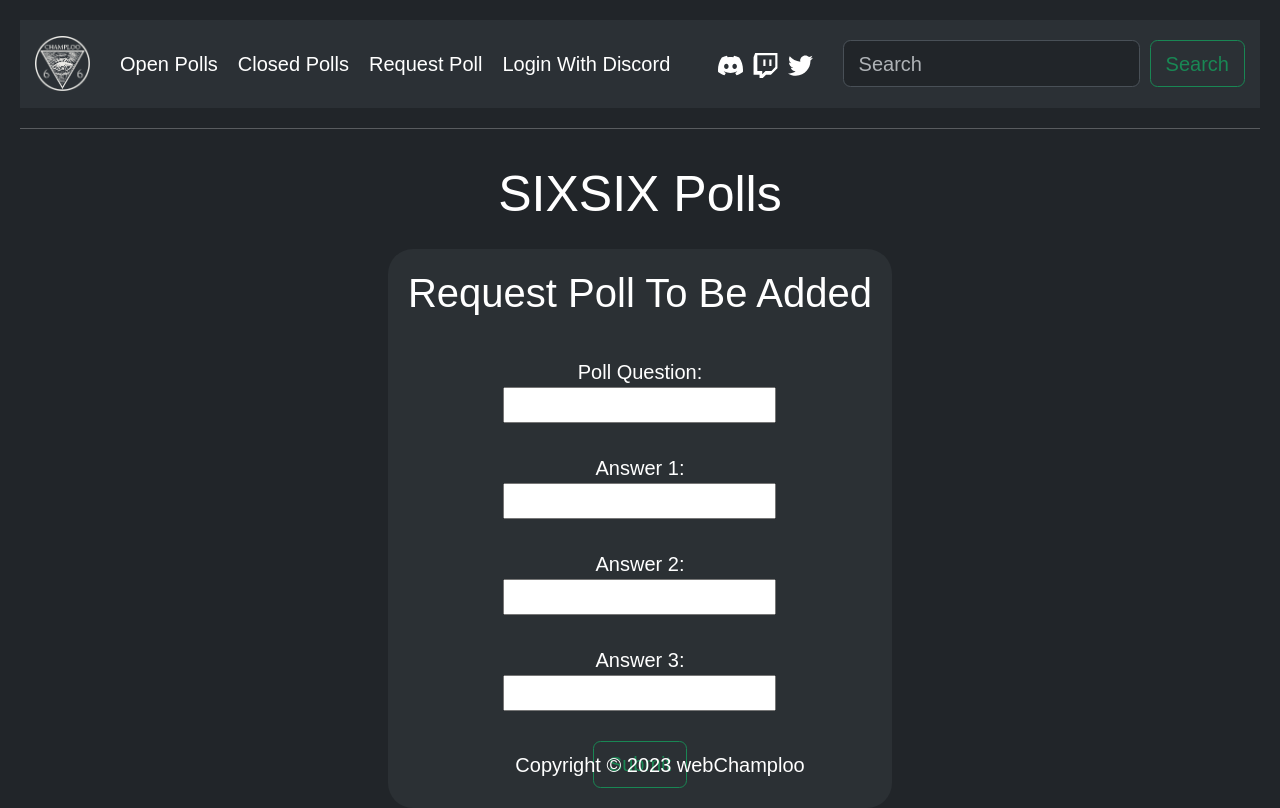
After one commit to champloosixsix/pollsanywhere, a Django app: page /request/ in a window 1280 px wide. The commit adds this page. Run offline with Django 4.2, Linux system fonts and the light colour scheme; some libraries are stand-ins or nearby versions; some web fonts are replaced.

Commit message:
added request page

```diff
--- /dev/null
+++ b/polls/forms.py
@@ -0,0 +1,10 @@
+from django import forms
+from allauth.socialaccount.models import SocialAccount
+from django.contrib.auth.models import User
+
+class RequestForm(forms.Form):
+
+    request_question = forms.CharField(label='Poll Question', max_length=50, required=True)
+    answer_option1 = forms.CharField(label='Answer 1', max_length=50, required=True)
+    answer_option2 = forms.CharField(label='Answer 2', max_length=50, required=True)
+    answer_option3 = forms.CharField(label='Answer 3', max_length=50)
--- a/polls/templates/polls/base.html
+++ b/polls/templates/polls/base.html
@@ -31,6 +31,9 @@
                 <a class="nav-link active" aria-current="page" href="https://champloosixsix.pythonanywhere.com/closed/">Closed Polls</a>
               </li>
               <li class="nav-item">
+                <a class="nav-link active" aria-current="page" href="http://champloosixsix.pythonanywhere.com/request">Request Poll</a>
+              </li>
+              <li class="nav-item">
                 {% if user.is_authenticated %}
                 <a class="nav-link active" style="color: #5cb85c" aria-current="page" href="#">Welcome {{ user.username }}!</a>
                 {% else %}
@@ -57,15 +60,11 @@
         </div>
       </nav>
     <hr>
-    <header class="header"><h1>Champ Daddy's Poll Page</h1></header>
-    {% if user.is_authenticated %}
+    <header class="header"><h1>SIXSIX Polls</h1></header>
     <div class="mainbody">
     {% block content%}
     {% endblock %}
     </div>
-    {% else %}
-    <p style="text-align: center;">Please login to view polls.</p>
-    {% endif %}
     <div id="footer">
       <footer>Copyright © 2023 webChamploo</footer></div>
     <script src="https://cdn.jsdelivr.net/npm/bootstrap@5.3.0-alpha3/dist/js/bootstrap.bundle.min.js" integrity="sha384-ENjdO4Dr2bkBIFxQpeoTz1HIcje39Wm4jDKdf19U8gI4ddQ3GYNS7NTKfAdVQSZe" crossorigin="anonymous"></script>
--- /dev/null
+++ b/polls/templates/polls/request.html
@@ -0,0 +1,19 @@
+{% extends 'polls/base.html' %}
+
+{% block content %}
+<div class="req">
+    <h2>Request Poll To Be Added</h2><br>
+    <form class="req" action="/request/" method="post">
+        {% csrf_token %}
+        {{ form.request_question.label }}:<br>
+        {{ form.request_question }}<br><br>
+        {{ form.answer_option1.label }}:<br>
+        {{ form.answer_option1 }}<br><br>
+        {{ form.answer_option2.label }}:<br>
+        {{ form.answer_option2 }}<br><br>
+        {{ form.answer_option3.label }}:<br>
+        {{ form.answer_option3 }}<br><br>
+        <input class="btn btn-outline-success" type="submit" value="Submit"><br>
+    </form>
+</div>
+{% endblock %}
--- a/polls/urls.py
+++ b/polls/urls.py
@@ -7,5 +7,6 @@ urlpatterns = [
     path('closed/', views.ClosedView.as_view(), name='closed'),
     path('<int:pk>/', views.DetailView.as_view(), name='detail'),
     path('<int:pk>/results/', views.ResultsView.as_view(), name='results'),
-    path('<int:question_id>/vote/', views.vote, name='vote')
+    path('<int:question_id>/vote/', views.vote, name='vote'),
+    path('request/', views.request_poll, name='request_poll')
 ]
--- a/polls/views.py
+++ b/polls/views.py
@@ -6,6 +6,9 @@ from django.urls import reverse
 from django.views import generic
 from .models import Question, Choice, Voter
 from django.utils import timezone
+from .forms import RequestForm
+from django.core.mail import send_mail, BadHeaderError
+from django.contrib.auth.models import User
 
 class IndexView(generic.ListView):
     template_name = 'polls/index.html'
@@ -46,3 +49,30 @@ def vote(request,question_id):
         v = Voter(user=request.user, poll=question)
         v.save()
         return HttpResponseRedirect(reverse('polls:results', args=(question.id,)))
+
+def request_poll(request):
+    if request.method == 'POST':
+        username = None
+        if request.user.is_authenticated:
+            username = request.user.username
+        form = RequestForm(request.POST)
+        if form.is_valid():
+            #enter what you want the form to do
+            subject = "requested poll"
+            from_email = "champloosixsix@gmail.com"
+            message = '''
+            From:\t{}\n
+            Question:\t{}\n
+            Option1:\t{}\n
+            Option2:\t{}\n
+            Option3:\t{}\n
+            '''.format(username,form.cleaned_data['request_question'], form.cleaned_data['answer_option1'], form.cleaned_data['answer_option2'], form.cleaned_data['answer_option3'])
+            try:
+                send_mail(subject, message, from_email, ["champloosixsix@gmail.com"])
+            except BadHeaderError:
+                return HttpResponse("Invalid header found.")
+            return HttpResponseRedirect('/')
+    else:
+        form = RequestForm()
+
+    return render(request, 'polls/request.html', {'form': form})
```
Also changed, not shown: mysite/settings.py (+8 -0 lines), polls/static/css/style.css (line endings or trailing spaces).
